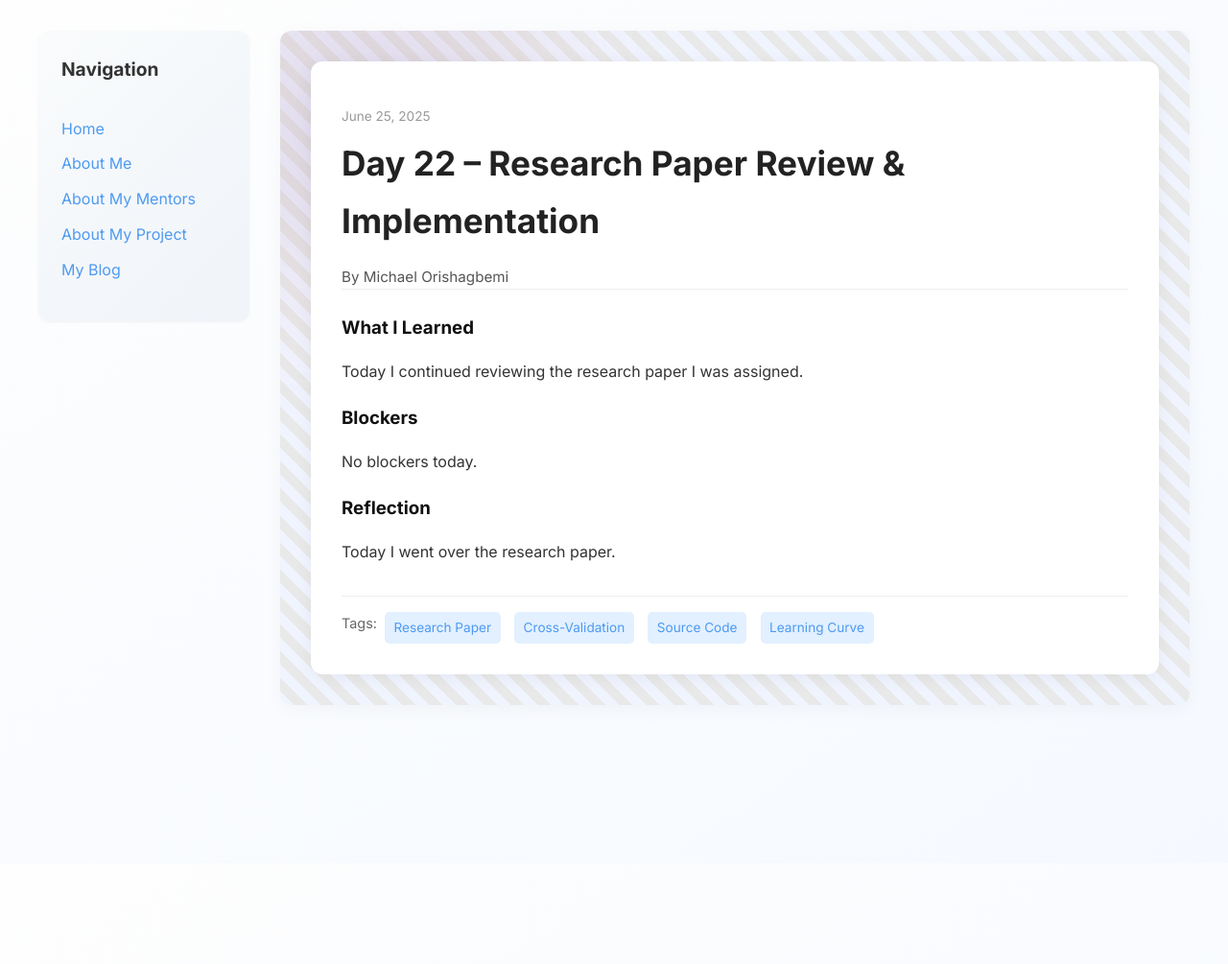
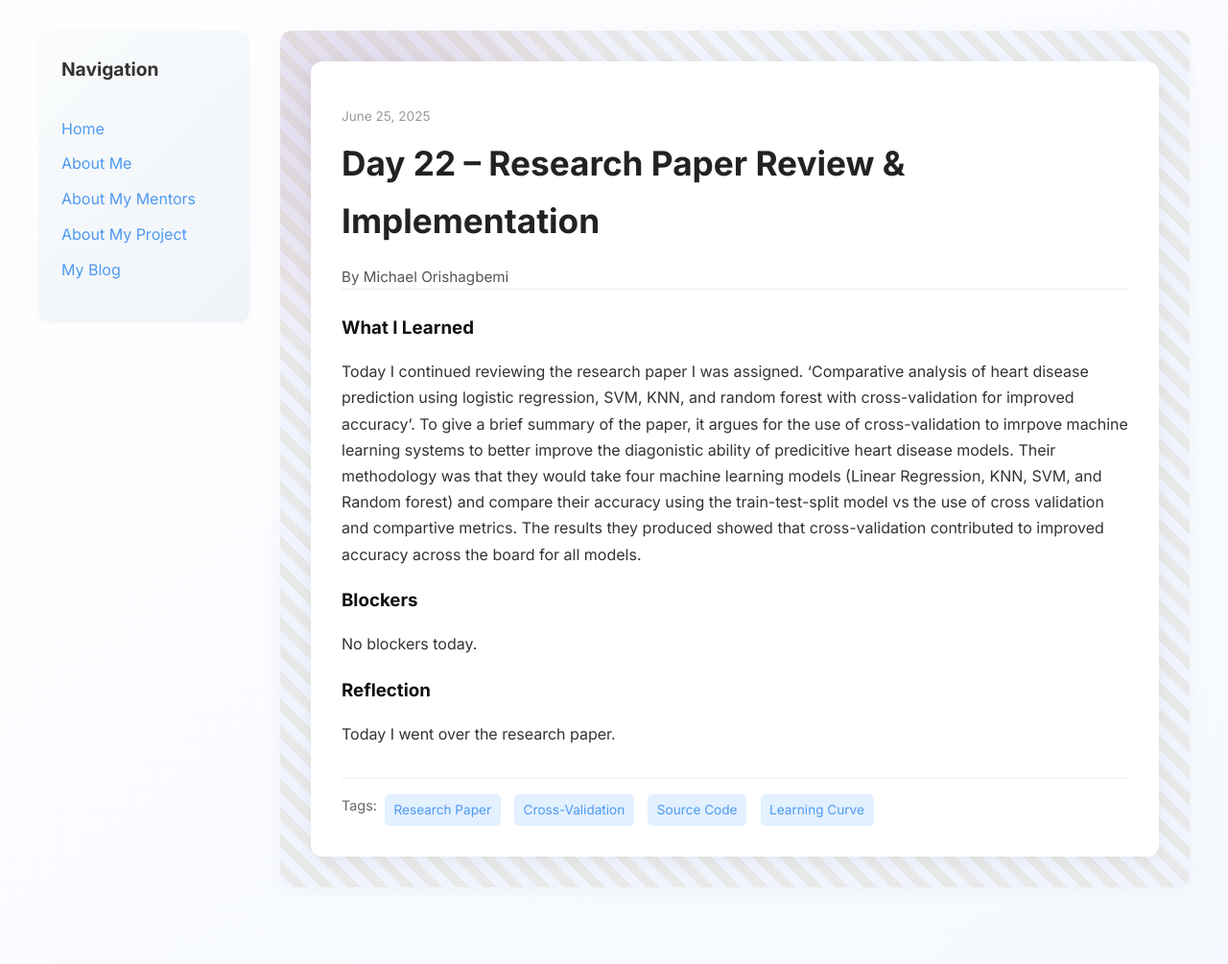
Before and after one commit to miori2/miori2.github.io, a Jekyll site: the page built from _posts/2025-06-25-day-22.md, in a window 1280 px wide. Shown: the whole page at 96% size. Built offline with Jekyll 4.4.1, drawn with Linux system fonts in a browser that asks for light colours; before the commit the page ends 900 px from its top, so only the background shows below that.

Commit message:
Update 2025-06-25-day-22.md

```diff
--- a/_posts/2025-06-25-day-22.md
+++ b/_posts/2025-06-25-day-22.md
@@ -7,7 +7,7 @@ permalink: /day22.html
 tags: ['Research Paper', 'Cross-Validation', 'Source Code', 'Learning Curve']
 
 what_i_learned: |
-  Today I continued reviewing the research paper I was assigned.
+  Today I continued reviewing the research paper I was assigned. 'Comparative analysis of heart disease prediction using logistic regression, SVM, KNN, and random forest with cross-validation for improved accuracy'. To give a brief summary of the paper, it argues for the use of cross-validation to imrpove machine learning systems to better improve the diagonistic ability of predicitive heart disease models. Their methodology was that they would take four machine learning models (Linear Regression, KNN, SVM, and Random forest) and compare their accuracy using the train-test-split model vs the use of cross validation and compartive metrics. The results they produced showed that cross-validation contributed to improved accuracy across the board for all models.
 
 blockers: |
   No blockers today.
```
